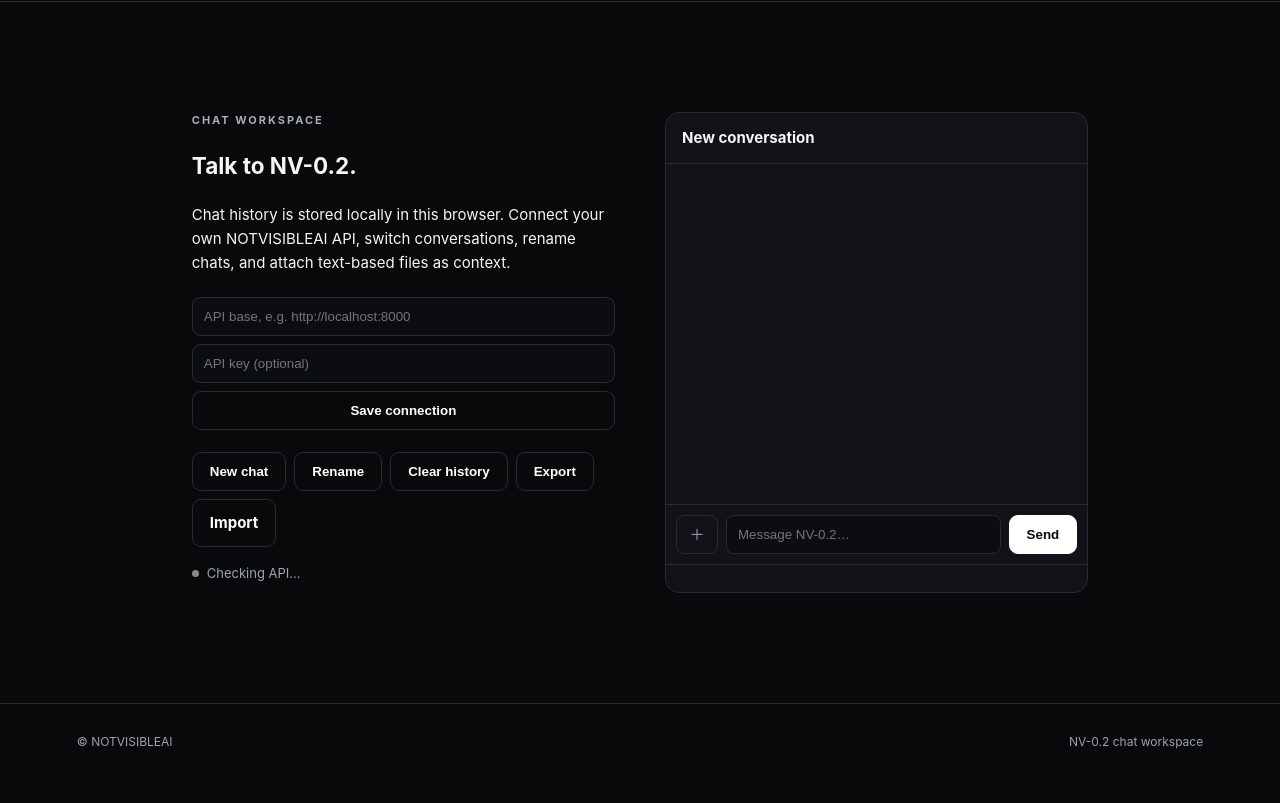
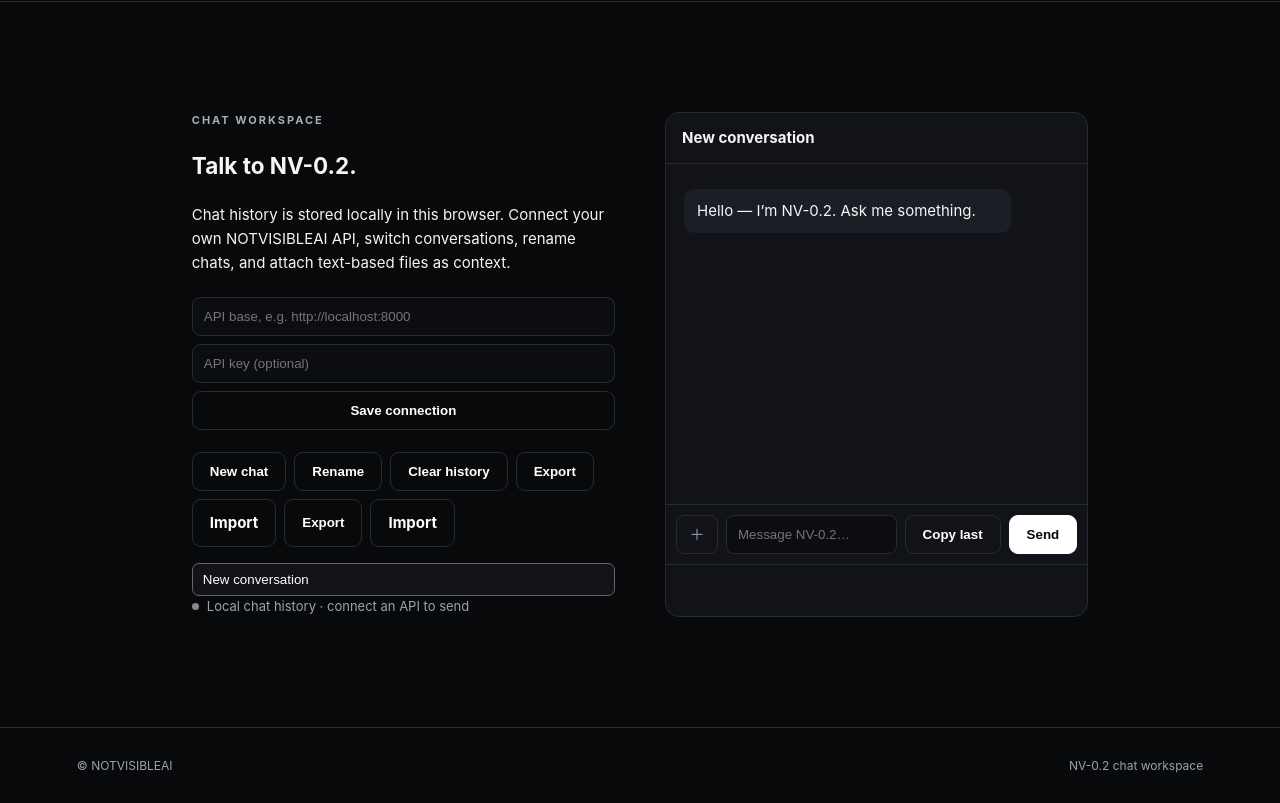
Before and after one commit to xYzHuman-real/NOTVISIBLE-AI-, a plain HTML site: page web/chat.html in a window 1280 px wide. Shown: the part 70-873 px from the top of the page. Before the commit the page ends 849 px from the top, so only its background shows below. Drawn offline with Linux system fonts and the light colour scheme.

Commit message:
Add copy-last response control

```diff
--- a/web/chat.html
+++ b/web/chat.html
@@ -19,7 +19,7 @@
 <div class="toolbar">
 <button id="newChat" class="button ghost" type="button">New chat</button>
 <button id="renameChat" class="button ghost" type="button">Rename</button>
-<button id="clearChats" class="button ghost" type="button">Clear history</button><button id="exportChats" class="button ghost" type="button">Export</button><label class="button ghost" for="importInput">Import<input id="importInput" type="file" accept=".json" hidden></label>
+<button id="clearChats" class="button ghost" type="button">Clear history</button><button id="exportChats" class="button ghost" type="button">Export</button><label class="button ghost" for="importInput">Import<input id="importInput" type="file" accept=".json" hidden></label><button id="exportChats" class="button ghost" type="button">Export</button><label class="button ghost" for="importInput">Import<input id="importInput" type="file" accept=".json" hidden></label>
 </div>
 <div id="history" class="history"></div>
 <div class="status"><span id="dot"></span><span id="status">Checking API…</span></div>
@@ -30,7 +30,7 @@
 <form id="chatForm">
 <label class="file-button" title="Attach text file">＋<input id="fileInput" type="file" accept=".txt,.md,.json,.csv,.py,.js,.ts,.html,.css" hidden></label>
 <input id="prompt" autocomplete="off" placeholder="Message NV-0.2…" required>
-<button class="button" type="submit">Send</button>
+<button id="copyLast" class="button ghost" type="button">Copy last</button><button class="button" type="submit">Send</button>
 </form>
 <div id="attachment" class="attachment"></div>
 </div>
```
